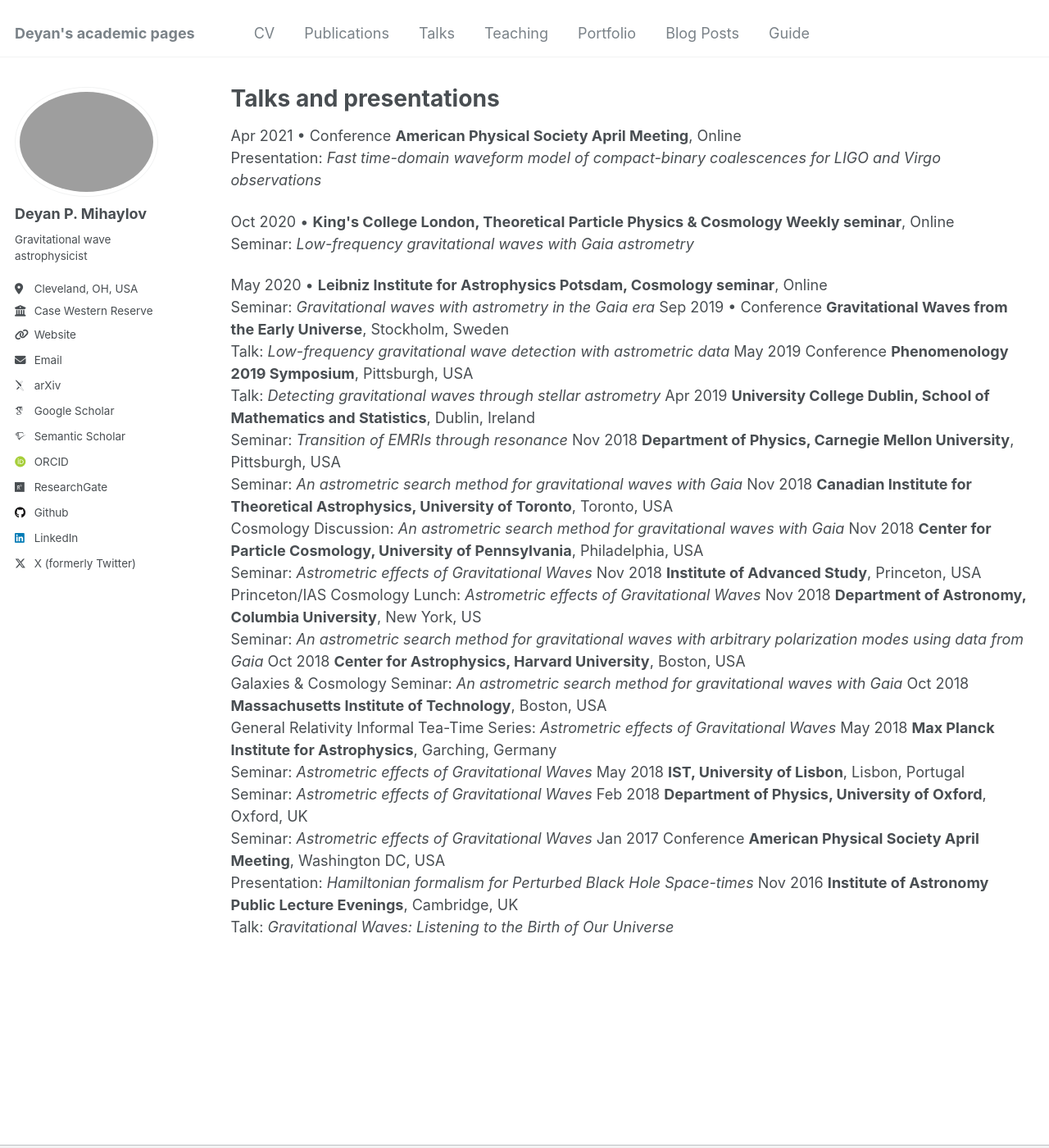
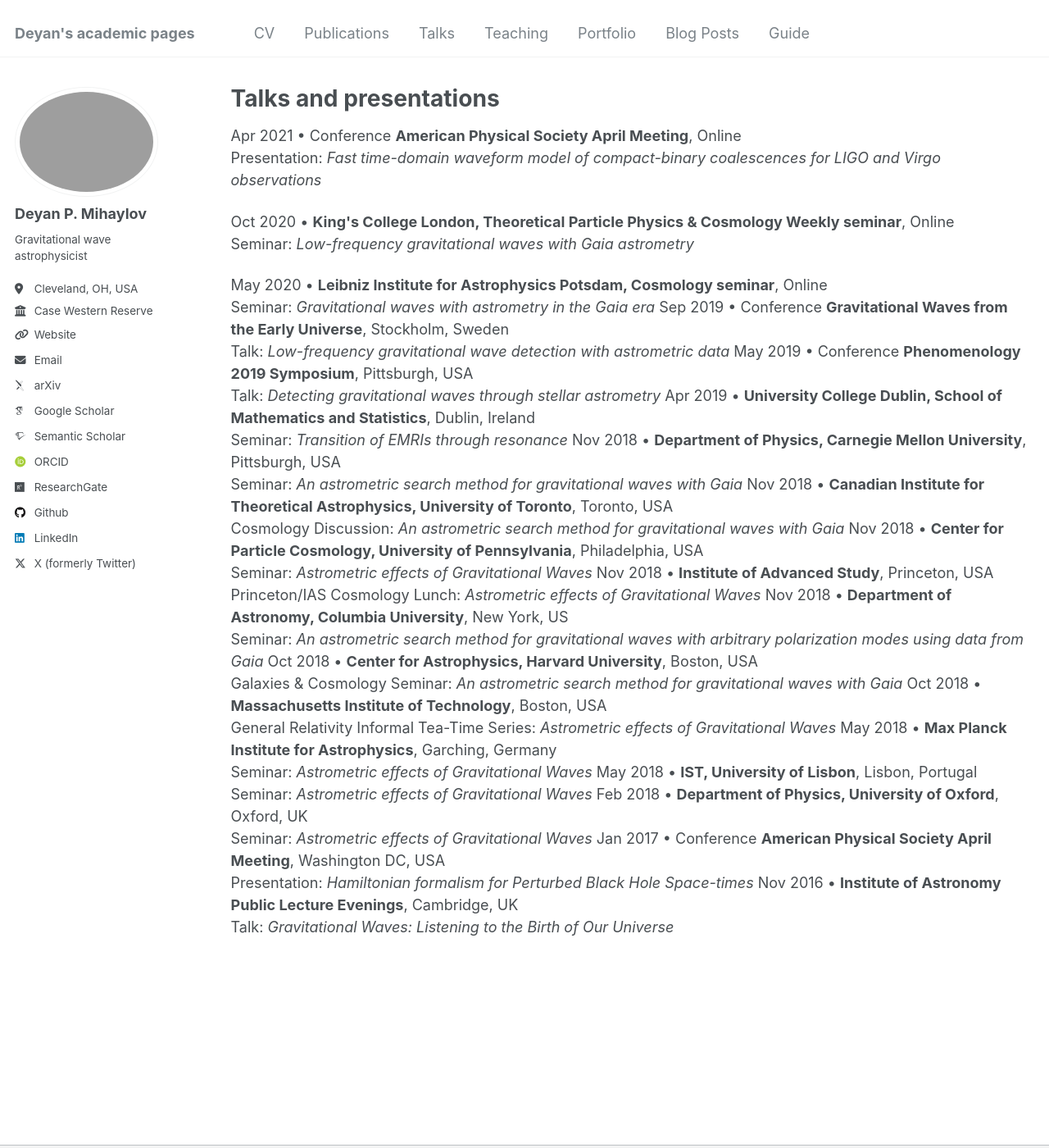
Before and after one commit to deyanmihaylov/deyanmihaylov.github.io, a Jekyll site: the page built from _pages/talks.html, in a window 1280 px wide and 1400 px high. Shown: the whole window at 82% size. Built offline with Jekyll 4.4.1, drawn with Linux system fonts in a browser that asks for light colours; some web fonts are replaced; part of the change alters nothing that is shown.

```diff
--- a/_pages/talks.html
+++ b/_pages/talks.html
@@ -17,46 +17,46 @@ Seminar: <i>Gravitational waves with astrometry in the Gaia era</i>
 Sep 2019 &bull; Conference <b>Gravitational Waves from the Early Universe</b>, Stockholm, Sweden<br/>
 Talk: <i>Low-frequency gravitational wave detection with astrometric data</i>
 
-May 2019 Conference <b>Phenomenology 2019 Symposium</b>, Pittsburgh, USA<br/>
+May 2019 &bull; Conference <b>Phenomenology 2019 Symposium</b>, Pittsburgh, USA<br/>
 Talk: <i>Detecting gravitational waves through stellar astrometry</i>
 
-Apr 2019 <b>University College Dublin, School of Mathematics and Statistics</b>, Dublin, Ireland<br/>
+Apr 2019 &bull; <b>University College Dublin, School of Mathematics and Statistics</b>, Dublin, Ireland<br/>
 Seminar: <i>Transition of EMRIs through resonance</i>
 
-Nov 2018 <b>Department of Physics, Carnegie Mellon University</b>, Pittsburgh, USA<br/>
+Nov 2018 &bull; <b>Department of Physics, Carnegie Mellon University</b>, Pittsburgh, USA<br/>
 Seminar: <i>An astrometric search method for gravitational waves with Gaia</i>
 
-Nov 2018 <b>Canadian Institute for Theoretical Astrophysics, University of Toronto</b>, Toronto, USA<br/>
+Nov 2018 &bull; <b>Canadian Institute for Theoretical Astrophysics, University of Toronto</b>, Toronto, USA<br/>
 Cosmology Discussion: <i>An astrometric search method for gravitational waves with Gaia</i>
 
-Nov 2018 <b>Center for Particle Cosmology, University of Pennsylvania</b>, Philadelphia, USA<br/>
+Nov 2018 &bull; <b>Center for Particle Cosmology, University of Pennsylvania</b>, Philadelphia, USA<br/>
 Seminar: <i>Astrometric effects of Gravitational Waves</i>
 
-Nov 2018 <b>Institute of Advanced Study</b>, Princeton, USA<br/>
+Nov 2018 &bull; <b>Institute of Advanced Study</b>, Princeton, USA<br/>
 Princeton/IAS Cosmology Lunch: <i>Astrometric effects of Gravitational Waves</i>
 
-Nov 2018 <b>Department of Astronomy, Columbia University</b>, New York, US<br/>
+Nov 2018 &bull; <b>Department of Astronomy, Columbia University</b>, New York, US<br/>
 Seminar: <i>An astrometric search method for gravitational waves with arbitrary polarization modes using data from Gaia</i>
 
-Oct 2018 <b>Center for Astrophysics, Harvard University</b>, Boston, USA<br/>
+Oct 2018 &bull; <b>Center for Astrophysics, Harvard University</b>, Boston, USA<br/>
 Galaxies & Cosmology Seminar: <i>An astrometric search method for gravitational waves with Gaia</i>
 
-Oct 2018 <b>Massachusetts Institute of Technology</b>, Boston, USA<br/>
+Oct 2018 &bull; <b>Massachusetts Institute of Technology</b>, Boston, USA<br/>
 General Relativity Informal Tea-Time Series: <i>Astrometric effects of Gravitational Waves</i>
 
-May 2018 <b>Max Planck Institute for Astrophysics</b>, Garching, Germany<br/>
+May 2018 &bull; <b>Max Planck Institute for Astrophysics</b>, Garching, Germany<br/>
 Seminar: <i>Astrometric effects of Gravitational Waves</i>
 
-May 2018 <b>IST, University of Lisbon</b>, Lisbon, Portugal<br/>
+May 2018 &bull; <b>IST, University of Lisbon</b>, Lisbon, Portugal<br/>
 Seminar: <i>Astrometric effects of Gravitational Waves</i>
 
-Feb 2018 <b>Department of Physics, University of Oxford</b>, Oxford, UK<br/>
+Feb 2018 &bull; <b>Department of Physics, University of Oxford</b>, Oxford, UK<br/>
 Seminar: <i>Astrometric effects of Gravitational Waves</i>
 
-Jan 2017 Conference <b>American Physical Society April Meeting</b>, Washington DC, USA<br/>
+Jan 2017 &bull; Conference <b>American Physical Society April Meeting</b>, Washington DC, USA<br/>
 Presentation: <i>Hamiltonian formalism for Perturbed Black Hole Space-times</i>
 
-Nov 2016 <b>Institute of Astronomy Public Lecture Evenings</b>, Cambridge, UK<br/>
+Nov 2016 &bull; <b>Institute of Astronomy Public Lecture Evenings</b>, Cambridge, UK<br/>
 Talk: <i>Gravitational Waves: Listening to the Birth of Our Universe</i>
 
 {% if site.talkmap_link == true %}
```
